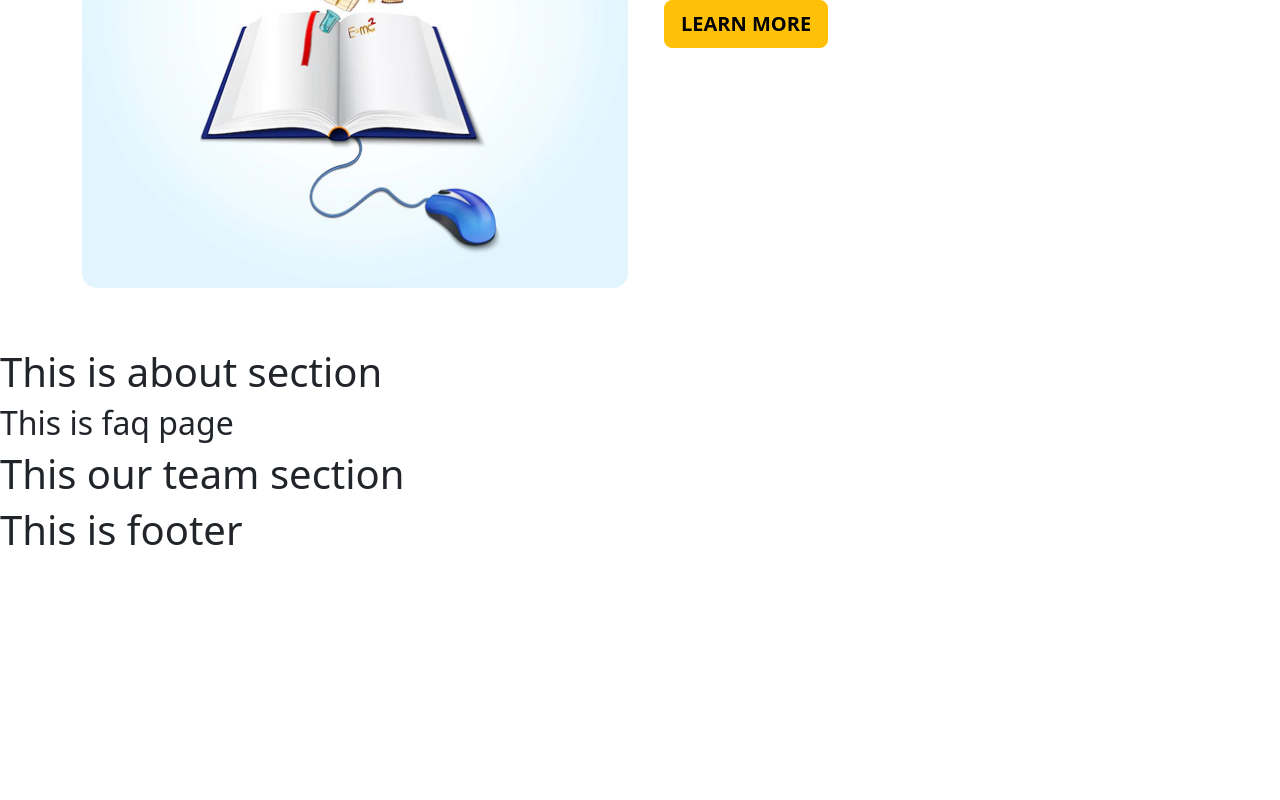
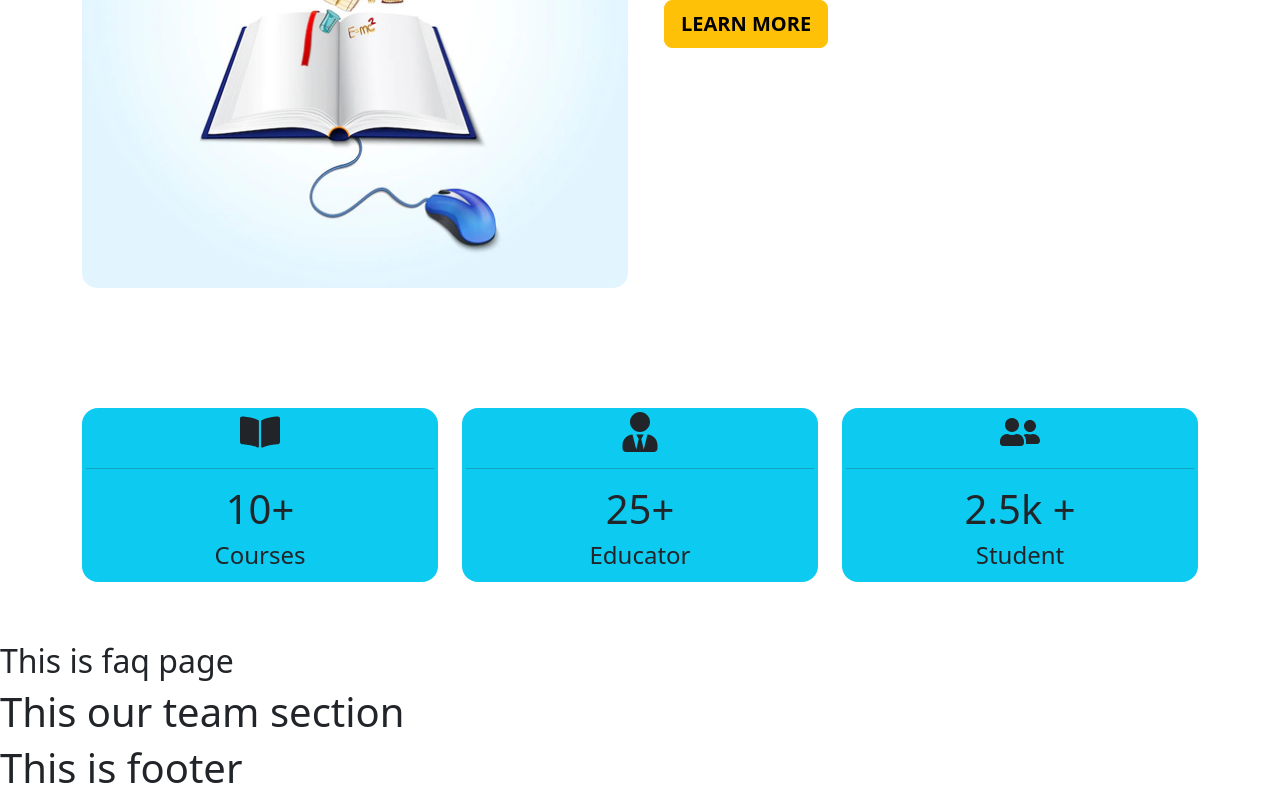
Before and after one commit to Atherbiswas/WebScholar_Client, a React (Create React App) app: page / in a window 1280 px wide. Shown: the part 999-1799 px from the top of the page. Before the commit the page ends 1561 px from the top, so only its background shows below. Built offline with nearby package versions, Linux system fonts and the light colour scheme.

Commit message:
about us added

```diff
--- a/src/pages/Other/About/About.js
+++ b/src/pages/Other/About/About.js
@@ -1,9 +1,35 @@
 import React from 'react';
+import { FaBookOpen, FaUserTie, FaUserFriends } from 'react-icons/fa';
 
 const About = () => {
     return (
-        <div>
-            <h1>This is about section</h1>
+        <div className='container section-padding'>
+            <div className='row'>
+                <div className='col-lg-4 col-md-4 col-12'>
+                    <div className='text-center bg-info p-1 rounded-4'>
+                    <div><FaBookOpen className='fs-1'></FaBookOpen></div>
+                    <hr />
+                    <h1>10+</h1>
+                    <h4>Courses</h4>
+                    </div>
+                </div>
+                <div className='col-lg-4 col-md-4 col-12'>
+                <div className='text-center bg-info p-1 rounded-4'>
+                    <div><FaUserTie className='fs-1'></FaUserTie></div>
+                    <hr />
+                    <h1>25+</h1>
+                    <h4>Educator</h4>
+                    </div>
+                </div>
+                <div className='col-lg-4 col-md-4 col-12'>
+                <div className='text-center bg-info p-1 rounded-4'>
+                    <div><FaUserFriends className='fs-1'></FaUserFriends></div>
+                    <hr />
+                    <h1>2.5k +</h1>
+                    <h4>Student</h4>
+                    </div>
+                </div>
+            </div>
         </div>
     );
 };
```
